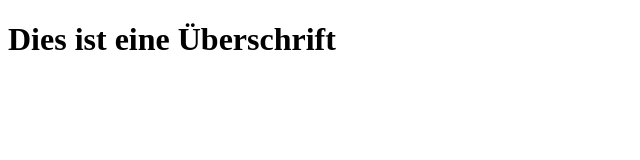
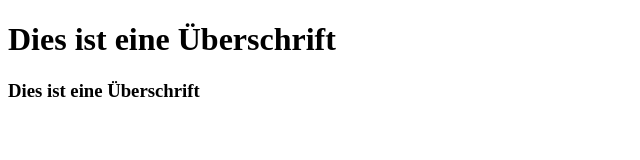
Before and after one commit to jaykopp-metz/vortrag-test, a plain HTML site: page index.html in a window 1280 px wide. Shown: the whole page, without its empty margins (0-640 px from the left). Drawn offline with Linux system fonts and the light colour scheme.

Commit message:
neue Ueberschrift

```diff
--- a/index.html
+++ b/index.html
@@ -8,6 +8,6 @@
 </head>
 <body>
     <h1>Dies ist eine Überschrift</h1>
-
+    <h3>Dies ist eine Überschrift</h3>
 </body>
 </html>
```
